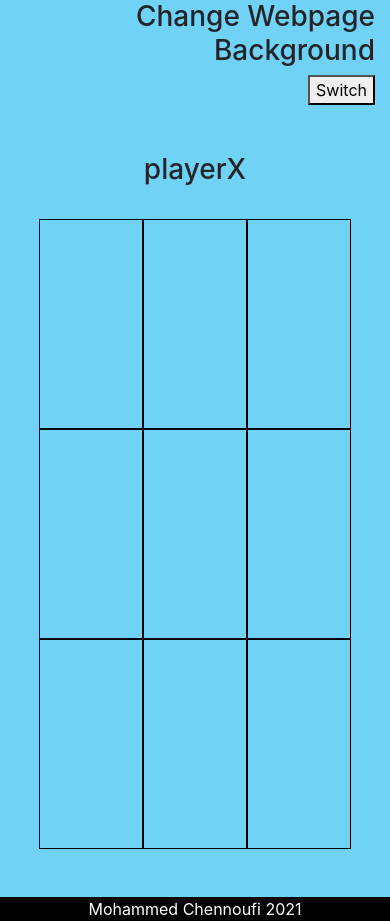
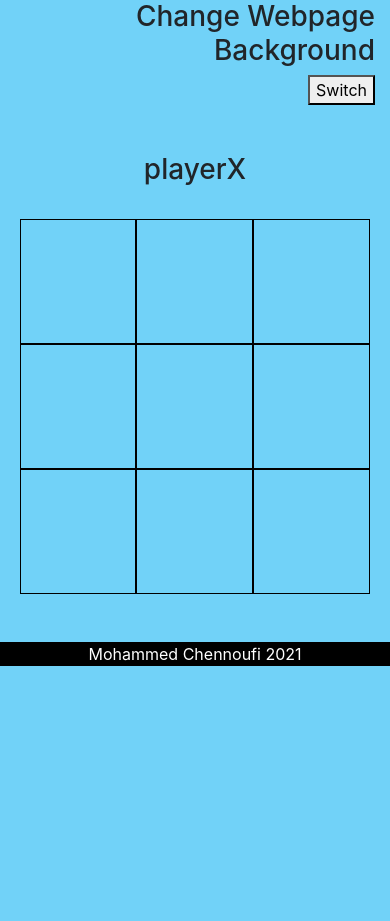
Before and after one commit to mchennoufi1/Portfolio-eind, a PHP site: page /spel.php in a window 390 px wide. Shown: the part 155-1076 px from the top of the page. After the commit the page ends 821 px from the top, so only its background shows below. Run offline with PHP 8.4, Linux system fonts and the light colour scheme.

Commit message:
Update spel.css

```diff
--- a/css/spel.css
+++ b/css/spel.css
@@ -16,7 +16,7 @@ ul {
 
   .grid{
     margin: auto;
-    width: 80%;
+    width: 50%;
     height: 630px;
     max-width: 900px;
     display: flex;
@@ -37,3 +37,16 @@ ul {
     background-repeat: no-repeat;
     background-size: 100% 100%;
   }
+  @media(max-width: 1024px){
+    .grid{
+      width: 75%;
+    }
+  } @media(max-width: 575px){
+    .grid{
+      max-height: 375px;
+    }
+  } @media (max-width: 408px){
+    .grid{
+      width: 90%;
+    }
+  }
```
